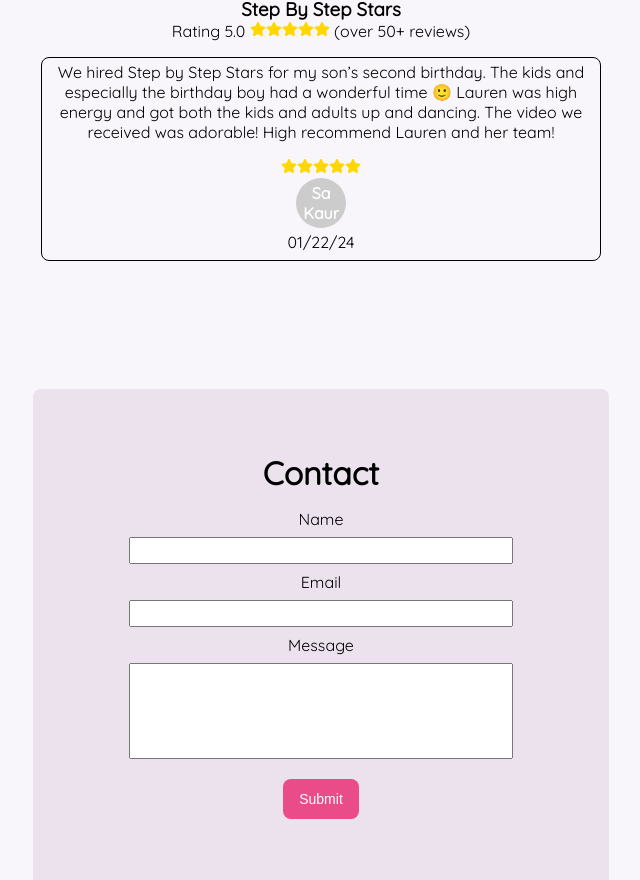
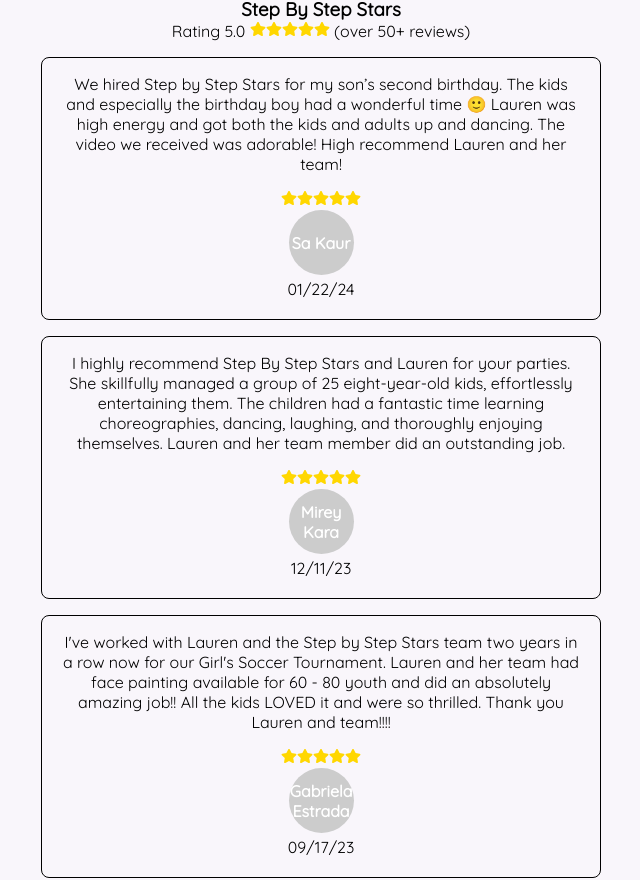
Before and after one commit to ralphdaryn/stepbystepstars, a React (Create React App) app: page / in a window 1280 px wide. Shown: the part 1839-2719 px from the top of the page, without its empty margins (319-959 px from the left). Built offline with nearby package versions, Linux system fonts and the light colour scheme.

Commit message:
add reviews

```diff
--- a/src/components/Carousel/Carousel.js
+++ b/src/components/Carousel/Carousel.js
@@ -20,23 +20,22 @@ const ImageCarousel = () => {
     variableWidth: false,
     responsive: [
       {
-        breakpoint: 320, // Adjust the breakpoint as needed
+        breakpoint: 320,
         settings: {
           variableWidth: false,
         },
       },
       {
-        breakpoint: 768, // Adjust the breakpoint as needed
+        breakpoint: 768,
         settings: {
           variableWidth: false,
         },
       },
       {
-        breakpoint: 1280, // Adjust the breakpoint as needed
+        breakpoint: 1280,
         settings: {
           variableWidth: true,
           centerMode: false,
-
         },
       },
     ],
--- a/src/components/Carousel/Carousel.scss
+++ b/src/components/Carousel/Carousel.scss
@@ -56,6 +56,7 @@
     height: 12.5rem;
     border-radius: 14px;
     object-fit: cover;
+    transition: opacity 0.5s ease;
     @include tablet {
       height: 18rem;
       object-fit: cover;
--- a/src/components/Reviews/Reviews.js
+++ b/src/components/Reviews/Reviews.js
@@ -2,6 +2,49 @@ import "./Reviews.scss";
 import { FaFacebook, FaStar } from "react-icons/fa";
 
 const Reviews = () => {
+  const reviews = [
+    {
+      id: 1,
+      message:
+        "We hired Step by Step Stars for my son’s second birthday. The kids and especially the birthday boy had a wonderful time 🙂 Lauren was high energy and got both the kids and adults up and dancing. The video we received was adorable! High recommend Lauren and her team!",
+      stars: 5,
+      author: "Sa Kaur",
+      date: "01/22/24",
+    },
+    {
+      id: 2,
+      message:
+        "I highly recommend Step By Step Stars and Lauren for your parties. She skillfully managed a group of 25 eight-year-old kids, effortlessly entertaining them. The children had a fantastic time learning choreographies, dancing, laughing, and thoroughly enjoying themselves. Lauren and her team member did an outstanding job.",
+      stars: 5,
+      author: "Mirey Kara",
+      date: "12/11/23",
+    },
+    {
+      id: 3,
+      message:
+        "I've worked with Lauren and the Step by Step Stars team two years in a row now for our Girl's Soccer Tournament. Lauren and her team had face painting available for 60 - 80 youth and did an absolutely amazing job!! All the kids LOVED it and were so thrilled. Thank you Lauren and team!!!!",
+      stars: 5,
+      author: "Gabriela Estrada",
+      date: "09/17/23",
+    },
+    {
+      id: 4,
+      message:
+        "Lauren and her team recently came to host a dance party at my daughter's 5th birthday. The girls had the BEST time and the music video she sent a few days later was adorable. Thank you Lauren and team! The birthday girl had the best time!",
+      stars: 5,
+      author: "Alyssa Galego",
+      date: "08/29/23",
+    },
+    {
+      id: 5,
+      message:
+        "Last week I hired Lauren and her crew for my daughter's 8th birthday party. The face painting was amazing. They kept the kids entertained and they had so much fun dancing and playing. The best part of it was the music video which she sent the day after the party. It was a great gift for my daughter to keep the memories of her 8th birthday. I highly recommend her :)",
+      stars: 5,
+      author: "Asal Famili",
+      date: "02/25/23",
+    },
+  ];
+
   return (
     <div className="reviews">
       <h2 className="reviews__title">What Our Clients Say About Us</h2>
@@ -14,28 +57,25 @@ const Reviews = () => {
         <FaStar className="reviews__icon" />
         <FaStar className="reviews__icon" /> (over 50+ reviews)
       </p>
-      <div className="reviews__testimonial">
-        <div className="reviews__container">
-          <p className="reviews__message">
-            We hired Step by Step Stars for my son’s second birthday. The kids
-            and especially the birthday boy had a wonderful time 🙂 Lauren was
-            high energy and got both the kids and adults up and dancing. The
-            video we received was adorable! High recommend Lauren and her team!
-          </p>
-          <div>
-            <FaStar className="reviews__icon" />
-            <FaStar className="reviews__icon" />
-            <FaStar className="reviews__icon" />
-            <FaStar className="reviews__icon" />
-            <FaStar className="reviews__icon" />
+
+      {reviews.map((review) => (
+        <div className="reviews__testimonial" key={review.id}>
+          <div className="reviews__container">
+            <p className="reviews__message">{review.message}</p>
+            <div>
+              {Array.from({ length: review.stars }).map((_, index) => (
+                <FaStar key={index} className="reviews__icon" />
+              ))}
+            </div>
+            <div className="reviews__avatar">
+              <div className="reviews__avatar-circle">{review.author}</div>
+            </div>
+            <div className="reviews__date">{review.date}</div>
           </div>
-          <div className="reviews__avatar">
-            <div className="reviews__avatar-circle">Sa Kaur</div>
-          </div>
-          <div className="reviews__date">01/22/24</div>
         </div>
-      </div>
+      ))}
     </div>
   );
 };
+
 export default Reviews;
--- a/src/components/Reviews/Reviews.scss
+++ b/src/components/Reviews/Reviews.scss
@@ -22,7 +22,7 @@
   }
   &__container {
     border: 1px solid #000;
-    padding: 0.25rem;
+    padding: 1rem;
     margin: 1rem 0;
     display: flex;
     flex-direction: column;
@@ -34,14 +34,14 @@
     }
   }
   &__avatar {
-    width: 50px;
-    height: 50px;
+    width: 65px;
+    height: 65px;
     border-radius: 50%;
     background-color: #ccc;
     display: flex;
     align-items: center;
     justify-content: center;
-    color: #fff; // Text color
+    color: #fff;
     font-weight: bold;
     display: flex;
     justify-content: center;
```
